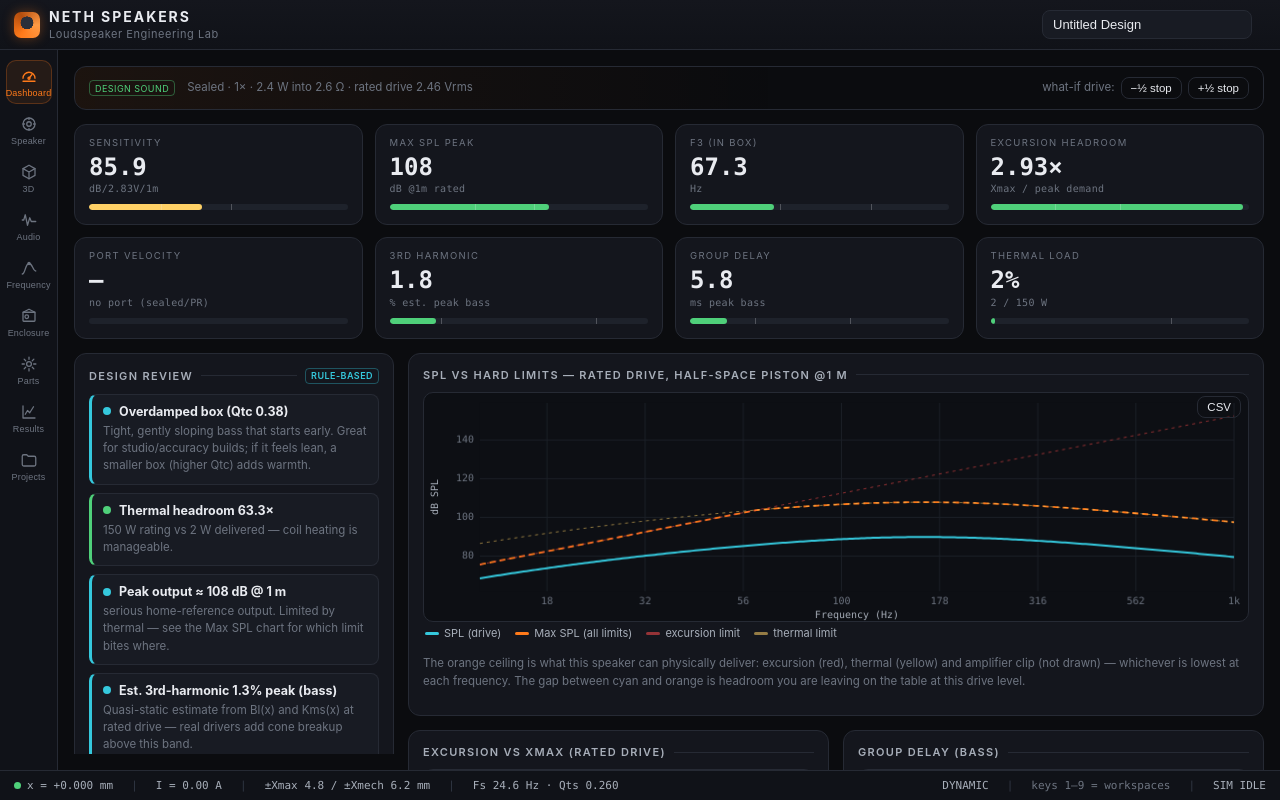
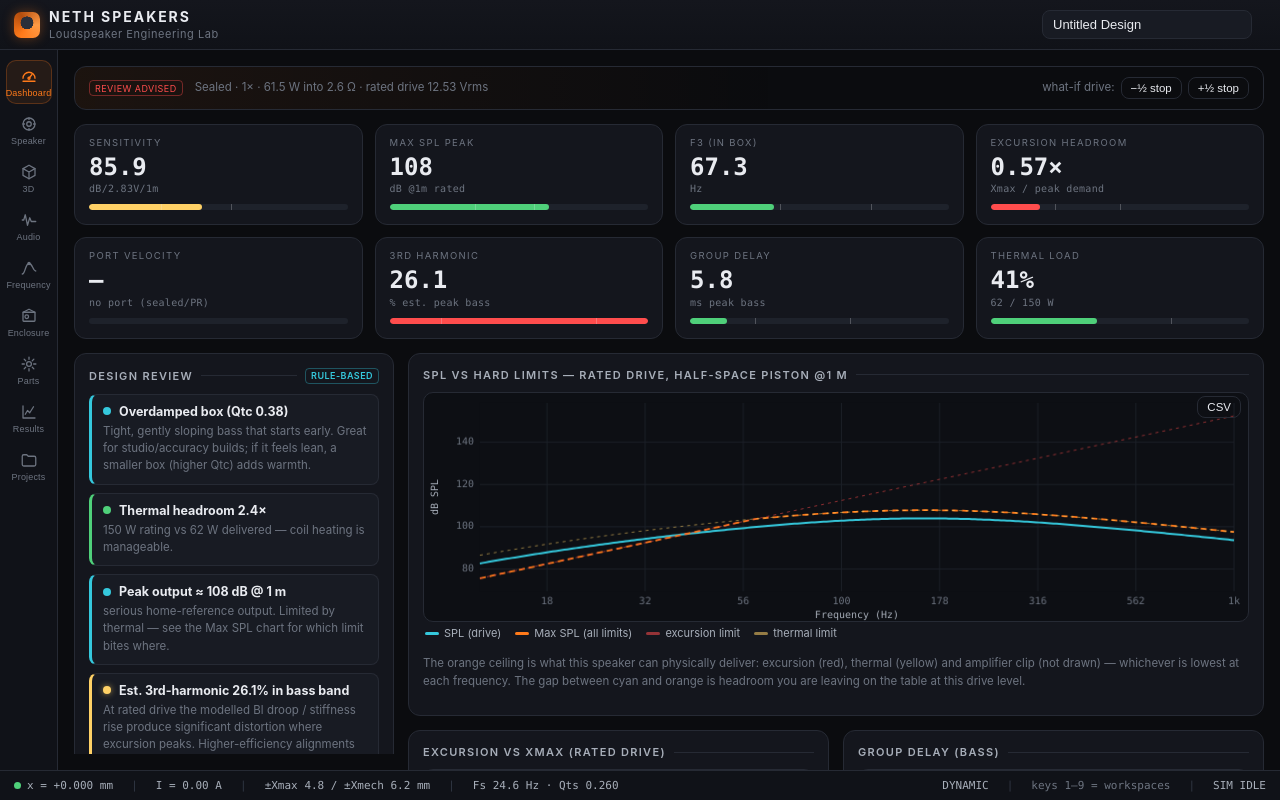
Before and after one commit to thepredicator-ctrl/Neth-speakers, a React (Vite) app: page / in a window 1280 px wide. Built offline with nearby package versions, Linux system fonts and the light colour scheme.

Commit message:
bf1a52d3-b970-45d8-92f8-df0f8dee94a9

```diff
--- a/src/physics/amplifier.ts
+++ b/src/physics/amplifier.ts
@@ -53,14 +53,30 @@ export function computeAmp(amp: AmplifierParams, ts: TSParams, w: WiringInfo): A
  */
 export function suggestedDriveW(ts: TSParams, powerHandlingW: number): number {
   const w = 2 * Math.PI * 40;                       // rad/s at 40 Hz
+  // TRUE mechanical impedance |Zm| = |Rms + j(ωMms − Kms/ω)|
+  // (the spring term divides by ω — it does NOT subtract from ω²Mms directly)
   const zm = Math.sqrt(
     Math.pow(ts.Kms - ts.Mms * w * w, 2) + Math.pow(ts.Rms * w, 2),
-  );                                                 // N·s/m (mech impedance)
+  ) / w;
+  // Full electrical impedance including the motional (back-EMF) term.
+  // For high-Bl drivers Bl²/|Zm| is comparable to or larger than Re at bass
+  // frequencies — ignoring it underestimates the needed drive by 3–10×,
+  // which is exactly the "physical mm too small" symptom.
+  // (|Zm| used as a scalar → motional ≈ −j·Bl²/|Zm|; above resonance Zm is
+  // mass-dominated so the phase error is small. The exact path for UI drive
+  // suggestions is driveForXmaxW() which inverts the real state-space model.)
+  const ze = Math.hypot(ts.Re, w * ts.Le - (ts.Bl * ts.Bl) / zm);
   const xmaxM = Math.max(1e-4, ts.Xmax * 1e-3);      // m one-way
-  // x = Bl·I/Zm  →  Vpk = x·Zm·Re/Bl  →  P = (Vpk/√2)²/Re
-  const watts = (xmaxM * xmaxM * zm * zm * ts.Re) / (2 * ts.Bl * ts.Bl);
+  // −3 dBFS tone (peak amplitude a = 0.708): V_pk@coil = a·√(2·P·Re)
+  //   I_pk = V_pk/|Zelec| ; x_pk = Bl·I_pk/(ω·|Zm|) = Xmax
+  //   → P = (Xmax·ω·|Zm|·|Zelec|/Bl)² / (a²·2·Re) = Xmax²·ω²·Zm²·Ze²/(1.0025·Bl²·Re)
+  const voltsPk = (xmaxM * w * zm * ze) / ts.Bl;
+  const watts = (voltsPk * voltsPk) / (1.0025 * ts.Re);
   const rated = Math.max(1, powerHandlingW);
-  return Math.round(Math.min(rated, Math.max(0.5, watts)) * 100) / 100;
+  // NOT capped at rated: for real subwoofers reaching Xmax at 40 Hz takes burst
+  // power beyond the continuous rating — that is honest physics. Callers may
+  // display a "burst" hint and cap for their own policy.
+  return Math.round(Math.min(150000, Math.max(0.5, watts)) * 100) / 100;
 }
 
 export function impedanceLabel(z: number): string {
--- a/src/physics/freqresp.ts
+++ b/src/physics/freqresp.ts
@@ -10,7 +10,7 @@
 import type { EnclosureParams, TSParams } from './types';
 import { cplx, cmul, cdiv, csub, cabs, carg, type Cx } from './linalg';
 import { RHO0, C_SOUND, mm2m, L2m3 } from './units';
-import { zohDiscretize } from './stateSpace';
+import { buildSystem, zohDiscretize, type WiringInfo } from './stateSpace';
 
 export interface FreqCurve {
   f: number[];        // Hz
@@ -44,6 +44,64 @@ export function responseOverGrid(
 }
 
 function cadd(a: Cx, b: Cx): Cx { return { re: a.re + b.re, im: a.im + b.im }; }
+
+/* ------------------------------------------------------------------ */
+/* Drive level that reaches Xmax — exact, through the real model        */
+/* ------------------------------------------------------------------ */
+
+export interface DriveSuggestion {
+  powerW: number;             // W RMS into the wiring load (burst level)
+  vpeakNeeded: number;        // V peak at the amplifier for −3 dBFS tone → Xmax
+  excursionPerVoltM: number;  // |X/u| at fHz (m per amplifier volt)
+}
+
+/**
+ * Exact drive that brings a −3 dBFS sine at fHz to ONE-WAY Xmax through the
+ * REAL linear system — actual enclosure (sealed/ported/PR), wiring, Le, and
+ * the motional (back-EMF) impedance — by inverting the same transfer the
+ * frequency-response plots use, instead of a hand formula.
+ *
+ * Why not a formula: for high-Bl drivers the motional impedance Bl²/Zm is
+ * comparable to or larger than Re at bass frequencies, so a resistive-load
+ * estimate undershoots the true requirement by 3–10× (the visible "physical
+ * mm too small" bug). Ported-box protection near tuning is also included,
+ * because it is part of |X/u|.
+ *
+ * The result is a BURST level: honest physics says reaching Xmax at 40 Hz
+ * with a long-throw sub takes far more than the continuous thermal rating —
+ * short bass-test bursts are exactly how excursion is demonstrated on the
+ * bench. Callers choose their own capping policy; the worklet clamps cone
+ * travel at the geometric Xmech regardless, so the 3D view can never
+ * over-travel even if the user pushes far past this suggestion.
+ */
+export function driveForXmaxW(
+  ts: TSParams,
+  enclosure: EnclosureParams | null,
+  driverDisplacementL: number,
+  wiring: WiringInfo,
+  fHz = 40,
+): DriveSuggestion {
+  const encResult = enclosure ? computeEnclosure(enclosure, ts, driverDisplacementL) : null;
+  const sys = buildSystem({
+    ts,
+    enclosure,
+    encResult,
+    wiring,
+    sourceImpedance: 0,
+    sampleRate: 48000,
+  });
+  const mag = responseOverGrid(sys.A, sys.B, sys.cx, [fHz]).mag[0] || 1e-15;
+  const load = Math.max(0.5, wiring.loadImpedance);
+  const xmaxM = Math.max(1e-4, ts.Xmax * 1e-3);           // m one-way
+  const vpkTone = xmaxM / mag;                            // V peak at −3 dBFS
+  const vpeak = vpkTone / 0.7079;                         // amplifier vpeak
+  const powerW = (vpeak * vpeak) / (2 * load);            // W into nominal load
+  return {
+    powerW: Math.min(150000, Math.max(0.05, powerW)),
+    vpeakNeeded: vpeak,
+    excursionPerVoltM: mag,
+  };
+}
 
 /** Solve M·y = b (complex, small dense) by Gaussian elimination with pivoting. */
 export function solveComplex(M: Cx[][], b: Cx[]): Cx[] {
--- a/src/physics/validate.ts
+++ b/src/physics/validate.ts
@@ -369,15 +369,20 @@ export function sanitizeEnclosure(e: EnclosureParams, d: DriverParams): Enclosur
 /* ------------------------------------------------------------------ */
 
 export function sanitizeAmplifier(a: AmplifierParams): AmplifierParams {
-  const vRms = num(a.voltageRms, 0.05, 200, 2.83);
-  const clip = a.clipEnabled ? Math.max(num(a.clipVoltageRms, 0.1, 300, 14), vRms) : num(a.clipVoltageRms, 0.1, 300, 14);
+  // Bounds reach bench-burst territory ON PURPOSE: reaching Xmax at 40 Hz with
+  // a high-Bl driver takes far more than the continuous thermal rating (the
+  // motional/back-EMF impedance Bl²/Zm self-limits current). Short bass-test
+  // bursts at 10–100 kW equivalents are exactly how excursion is demonstrated;
+  // clamping here silently amputated the "physical mm" for long-throw drivers.
+  const vRms = num(a.voltageRms, 0.05, 600, 2.83);
+  const clip = a.clipEnabled ? Math.max(num(a.clipVoltageRms, 0.1, 900, 14), vRms) : num(a.clipVoltageRms, 0.1, 900, 14);
   return {
     driveMode: str(a.driveMode, ['voltage', 'power'] as const, 'voltage'),
     voltageRms: vRms,
-    powerW: num(a.powerW, 0.01, 10000, 25),
+    powerW: num(a.powerW, 0.01, 150000, 25),
     clipEnabled: a.clipEnabled === true,
     clipVoltageRms: clip,
-    currentLimitA: num(a.currentLimitA, 0, 200, 0),
+    currentLimitA: num(a.currentLimitA, 0, 1000, 0),
     outputImpedance: num(a.outputImpedance, 0, 8, 0.05),
     bridged: a.bridged === true,
   };
--- a/src/store.ts
+++ b/src/store.ts
@@ -10,9 +10,9 @@ import { defaultDriver, defaultEnclosure, defaultAmplifier, defaultAudio, defaul
 import { computeTS } from './physics/tsp';
 import { computeWinding, type WindingResult } from './physics/winding';
 import { computeMagnet, type MagnetResult } from './physics/magnet';
-import { computeEnclosure } from './physics/freqresp';
+import { computeEnclosure, driveForXmaxW } from './physics/freqresp';
 import { buildSystem, wiringInfo, type SystemModel } from './physics/stateSpace';
-import { computeAmp, suggestedDriveW, type AmpResult } from './physics/amplifier';
+import { computeAmp, type AmpResult } from './physics/amplifier';
 import { MATERIALS } from './physics/materials';
 import { engine, type EngineSnapshot } from './audio/engine';
 import { mm2m, L2m3 } from './physics/units';
@@ -30,6 +30,9 @@ export interface Derived {
   amp: AmpResult;
   encLitres: ReturnType<typeof computeEnclosure> | null;
   driverDisplacementL: number;
+  /** Burst power (W into the wiring load) that brings a −3 dBFS 40 Hz tone to
+   *  one-way Xmax through the REAL model — the "Match Xmax" level. */
+  xmaxDriveW: number;
 }
 
 export interface Workspace {
@@ -80,14 +83,20 @@ interface AppState {
   recompute: () => void;
 }
 
+/** Driver displacement volume estimate (motor + basket below gasket), litres.
+ *  Single source used by both the derived-model build and the drive suggester. */
+export function driverDisplacementL(d: DriverParams): number {
+  return (
+    (Math.PI / 4) * Math.pow(mm2m(d.magnet.diameter), 2) * mm2m(d.magnet.thickness + d.magnet.backPlateThickness + d.magnet.topPlateThickness) * 1e3 +
+    (Math.PI / 4) * Math.pow(mm2m(d.cone.outerDiameter), 2) * mm2m(d.frame.depth * 0.45) * 1e3 * 0.35
+  );
+}
+
 function computeDerived(d: DriverParams, e: EnclosureParams, a: AmplifierParams, mats: (id: string) => MaterialDef | undefined): Derived {
   const ts = computeTS(d, mats);
   const winding = computeWinding(d.coil, mats);
   const magnet = computeMagnet(d.magnet, d.coil, winding, mats);
-  // driver displacement volume estimate (motor + basket below gasket)
-  const driverVolL =
-    (Math.PI / 4) * Math.pow(mm2m(d.magnet.diameter), 2) * mm2m(d.magnet.thickness + d.magnet.backPlateThickness + d.magnet.topPlateThickness) * 1e3 +
-    (Math.PI / 4) * Math.pow(mm2m(d.cone.outerDiameter), 2) * mm2m(d.frame.depth * 0.45) * 1e3 * 0.35;
+  const driverVolL = driverDisplacementL(d);
   const encLitres = computeEnclosure(e, ts, driverVolL);
   const wi = wiringInfo(ts, e.driverCount, e.wiring, e.coilWiring, 1);
   const sys = buildSystem({
@@ -99,7 +108,10 @@ function computeDerived(d: DriverParams, e: EnclosureParams, a: AmplifierParams,
     sampleRate: 48000,
   });
     const amp = computeAmp(a, ts, wi);
-    return { ts, winding, magnet, sys, amp, encLitres, driverDisplacementL: driverVolL };
+    return {
+      ts, winding, magnet, sys, amp, encLitres, driverDisplacementL: driverVolL,
+      xmaxDriveW: driveForXmaxW(ts, e, driverVolL, wi).powerW,
+    };
 }
 
 /** Substeps for the real-time solver by simulation quality. */
@@ -125,15 +137,19 @@ function withDefaults<T>(base: T, patch: unknown): T {
 }
 
 export const useApp = create<AppState>((set, get) => {
-  /** Drive level that shows the driver's rated excursion (see suggestedDriveW).
-   *  Applied automatically on every driver change until the user sets drive
+  /** Drive level that shows the driver's rated excursion: the exact burst
+   *  power that brings a −3 dBFS 40 Hz tone to one-way Xmax through the REAL
+   *  model (driveForXmaxW — includes back-EMF, box, wiring). Applied
+   *  automatically on every driver/enclosure change until the user sets drive
    *  themselves — a fresh/custom build is never left at a 2.83 V reference
    *  that moves a high-Bl sub a fraction of a millimetre. */
   const autoAmp = (driver: DriverParams): AmplifierParams | null => {
     if (get().ampTouched) return null;
     const ts = computeTS(driver, materialFinder(get().customMaterials));
+    const enc = get().enclosure;
+    const wi = wiringInfo(ts, enc.driverCount, enc.wiring, enc.coilWiring, 1);
     const cur = get().amplifier;
-    const powerW = suggestedDriveW(ts, driver.powerHandlingW);
+    const powerW = driveForXmaxW(ts, enc, driverDisplacementL(driver), wi).powerW;
     // keep the user's mode/limit choices, only re-target the level
     return { ...cur, driveMode: 'power', powerW };
   };
@@ -169,16 +185,20 @@ export const useApp = create<AppState>((set, get) => {
   return {
     driver: sanitizeDriver(defaultDriver()),
     enclosure: sanitizeEnclosure(defaultEnclosure(), sanitizeDriver(defaultDriver())),
-    // Fresh session: drive the default driver at its excursion-matched level
-    // (suggestedDriveW) — never the 2.83 V measurement reference.
-    amplifier: sanitizeAmplifier({
-      ...defaultAmplifier(),
-      driveMode: 'power',
-      powerW: suggestedDriveW(
-        computeTS(sanitizeDriver(defaultDriver()), materialFinder([])),
-        sanitizeDriver(defaultDriver()).powerHandlingW,
-      ),
-    }),
+    // Fresh session: drive the default driver at its excursion-matched burst
+    // level (driveForXmaxW — exact, through the real model) — never the
+    // 2.83 V measurement reference that moves a sub a fraction of a mm.
+    amplifier: (() => {
+      const d0 = sanitizeDriver(defaultDriver());
+      const e0 = sanitizeEnclosure(defaultEnclosure(), d0);
+      const ts0 = computeTS(d0, materialFinder([]));
+      const wi0 = wiringInfo(ts0, e0.driverCount, e0.wiring, e0.coilWiring, 1);
+      return sanitizeAmplifier({
+        ...defaultAmplifier(),
+        driveMode: 'power',
+        powerW: driveForXmaxW(ts0, e0, driverDisplacementL(d0), wi0).powerW,
+      });
+    })(),
     audio: defaultAudio(),
     sim: defaultSim(),
     customMaterials: [],
@@ -262,15 +282,32 @@ export const useApp = create<AppState>((set, get) => {
       const driver = sanitizeDriver(withDefaults(defaultDriver(), rec.driver));
       // A saved amplifier block is explicit design intent; if the project has
       // none at all, give it the excursion-matched auto drive.
+      // EXCEPTION: projects saved before excursion-matched drive carry the raw
+      // default amp block (2.83 V reference, 25 W). That was never a user
+      // decision — treating it as "touched" would freeze their restored build
+      // at the 1 mm-of-movement reference this update fixes. Such blocks are
+      // re-targeted to the auto burst drive instead.
       const savedAmp = (rec as { amplifier?: unknown }).amplifier != null;
-      const amp = savedAmp
+      const d0 = defaultAmplifier();
+      const isUntouchedDefaultAmp = (() => {
+        if (!savedAmp) return false;
+        const a = sanitizeAmplifier(withDefaults(defaultAmplifier(), rec.amplifier));
+        return a.driveMode === d0.driveMode
+          && Math.abs(a.voltageRms - d0.voltageRms) < 1e-9
+          && Math.abs(a.powerW - d0.powerW) < 1e-9
+          && a.clipEnabled === false
+          && a.currentLimitA === 0
+          && a.bridged === false;
+      })();
+      const ampExplicit = savedAmp && !isUntouchedDefaultAmp;
+      const amp = ampExplicit
         ? sanitizeAmplifier(withDefaults(defaultAmplifier(), rec.amplifier))
         : sanitizeAmplifier(autoAmp(driver) ?? get().amplifier);
       set({
         driver,
         enclosure: sanitizeEnclosure(withDefaults(defaultEnclosure(), rec.enclosure), driver),
         amplifier: amp,
-        ...(savedAmp ? { ampTouched: true } : null),
+        ...(ampExplicit ? { ampTouched: true } : null),
         audio: sanitizeAudio(withDefaults(defaultAudio(), rec.audio)),
         sim: sanitizeSim(withDefaults(defaultSim(), rec.sim)),
         projectName: typeof rec.name === 'string' ? rec.name.slice(0, 120) : 'Untitled Design',
--- a/src/workspaces/AudioLab.tsx
+++ b/src/workspaces/AudioLab.tsx
@@ -5,7 +5,6 @@ import { engine, type DecodedTrack } from '../audio/engine';
 import { isSafariLike, AUDIO_FILE_ACCEPT } from '../utils/platform';
 import { Section, Btn, Param, Sel, Badge, FileDrop, XBar } from '../components/ui';
 import { useExcursionStats } from '../components/useExcursionStats';
-import { suggestedDriveW } from '../physics/amplifier';
 import { Plot } from '../components/Plot';
 import { Viewport3D, physicalDispMm } from '../components/Viewport3D';
 
@@ -23,6 +22,7 @@ export function AudioLab() {
   const patchAmplifier = useApp((s) => s.patchAmplifier);
   const amp = useApp((s) => s.derived.amp);
   const ts = useApp((s) => s.derived.ts);
+  const xmaxDriveW = useApp((s) => s.derived.xmaxDriveW);
   const driver = useApp((s) => s.driver);
   const snapshot = useApp((s) => s.snapshot);
 
@@ -241,7 +241,7 @@ export function AudioLab() {
           <Section title="Amplifier & Wiring" right={<Badge kind="est">{amp.nominalImpedanceLabel}</Badge>}>
             <div className="row" style={{ flexWrap: 'wrap', gap: 6, marginBottom: 8 }}>
               <Btn small onClick={() => patchAmplifier({ driveMode: 'voltage', voltageRms: 2.83 })}>2.83 V ref</Btn>
-              <Btn small onClick={() => patchAmplifier({ driveMode: 'power', powerW: suggestedDriveW(ts, driver.powerHandlingW) })}>Match Xmax</Btn>
+              <Btn small onClick={() => patchAmplifier({ driveMode: 'power', powerW: xmaxDriveW, clipEnabled: false, currentLimitA: 0 })} title="Burst level that brings a −3 dB 40 Hz tone to one-way Xmax through the real model">Match Xmax (burst)</Btn>
               <Btn small onClick={() => patchAmplifier({ driveMode: 'power', powerW: Math.max(1, Math.round(driver.powerHandlingW / 2)) })}>½ rated</Btn>
               <Btn small onClick={() => patchAmplifier({ driveMode: 'power', powerW: driver.powerHandlingW })}>Rated {driver.powerHandlingW} W</Btn>
             </div>
@@ -251,15 +251,15 @@ export function AudioLab() {
               onChange={(v) => patchAmplifier({ driveMode: v as typeof amplifier.driveMode })}
             />
             {amplifier.driveMode === 'voltage' ? (
-              <Param label="Output voltage" value={amplifier.voltageRms} min={0.1} max={200} step={0.1} digits={2} unit="Vrms" badge="user" onChange={(v) => patchAmplifier({ voltageRms: v })} />
+              <Param label="Output voltage" value={amplifier.voltageRms} min={0.1} max={600} step={0.1} digits={2} unit="Vrms" badge="user" onChange={(v) => patchAmplifier({ voltageRms: v })} />
             ) : (
-              <Param label="Output power" value={amplifier.powerW} min={0.1} max={10000} step={1} digits={0} unit="W" badge="user" onChange={(v) => patchAmplifier({ powerW: v })} hint="Power is converted to drive voltage via the ACTUAL load impedance" />
+              <Param label="Output power" value={amplifier.powerW} min={0.1} max={150000} step={1} digits={0} unit="W" badge="user" onChange={(v) => patchAmplifier({ powerW: v })} hint="Power is converted to drive voltage via the ACTUAL load impedance. Burst levels beyond the continuous rating are expected when matching Xmax — travel is clamped at the mechanical limit" />
             )}
             <div className="note mono" style={{ margin: '2px 0 8px' }}>
               → {amp.vpeak.toFixed(2)} V peak (±) · P = {amp.estimatedPowerW.toFixed(2)} W RMS / {amp.estimatedPowerPeakW.toFixed(1)} W peak
             </div>
-            <Param label="Clip limit" value={amplifier.clipVoltageRms} min={1} max={100} step={0.5} digits={1} unit="Vrms" onChange={(v) => patchAmplifier({ clipVoltageRms: v })} disabled={!amplifier.clipEnabled} />
-            <Param label="Current limit" value={amplifier.currentLimitA} min={0} max={30} step={0.1} digits={1} unit="A (0=off)" onChange={(v) => patchAmplifier({ currentLimitA: v })} />
+            <Param label="Clip limit" value={amplifier.clipVoltageRms} min={1} max={900} step={0.5} digits={1} unit="Vrms" onChange={(v) => patchAmplifier({ clipVoltageRms: v })} disabled={!amplifier.clipEnabled} />
+            <Param label="Current limit" value={amplifier.currentLimitA} min={0} max={1000} step={0.1} digits={1} unit="A (0=off)" onChange={(v) => patchAmplifier({ currentLimitA: v })} />
             <Param label="Output impedance" value={amplifier.outputImpedance} min={0} max={2} step={0.01} digits={2} unit="Ω" onChange={(v) => patchAmplifier({ outputImpedance: v })} />
             <Sel
               label="Simulation channel" value={audio.channel}
--- a/src/workspaces/Simulator3D.tsx
+++ b/src/workspaces/Simulator3D.tsx
@@ -4,7 +4,6 @@ import { useApp } from '../store';
 import { Viewport3D, physicalDispMm } from '../components/Viewport3D';
 import { Section, Btn, Param, Sel, Badge, XBar } from '../components/ui';
 import { useExcursionStats } from '../components/useExcursionStats';
-import { suggestedDriveW } from '../physics/amplifier';
 import { engine } from '../audio/engine';
 
 export function Simulator3D() {
@@ -44,7 +43,7 @@ export function Simulator3D() {
   const overLimit = Math.abs(live.mm) > ts.Xmax;
   const overMech = Math.abs(live.mm) > ts.Xmech * 0.98;
   const driver = useApp((s) => s.driver);
-  const xmaxDrive = suggestedDriveW(ts, driver.powerHandlingW);
+  const xmaxDrive = useApp((s) => s.derived.xmaxDriveW);
   const driveActive = live.mm !== 0;
 
   return (
@@ -53,23 +52,25 @@ export function Simulator3D() {
         <div className="side">
           <Section title="Drive (amplifier)">
             <p className="note" style={{ marginTop: 0 }}>
-              Applies to <b>music playback AND test tones</b>. Drive defaults to the level
-              that reaches <b>Xmax at 40 Hz</b> — the excursion this driver was built for.
+              Applies to <b>music playback AND test tones</b>. Drive defaults to the burst level
+              that reaches <b>Xmax at 40 Hz</b> through the real model — the excursion this driver
+              was built for. That level is typically far beyond the continuous rating (back-EMF),
+              which is exactly how bench excursion demos work: short bursts, not sustained power.
             </p>
             <div className="row" style={{ flexWrap: 'wrap', gap: 6 }}>
               <Btn small onClick={() => patchAmplifier({ driveMode: 'voltage', voltageRms: 2.83 })}>2.83 V ref</Btn>
-              <Btn small onClick={() => patchAmplifier({ driveMode: 'power', powerW: xmaxDrive })}>Match Xmax</Btn>
+              <Btn small onClick={() => patchAmplifier({ driveMode: 'power', powerW: xmaxDrive, clipEnabled: false, currentLimitA: 0 })} title="Burst level that brings a −3 dB 40 Hz tone to one-way Xmax through the real model">Match Xmax (burst)</Btn>
               <Btn small onClick={() => patchAmplifier({ driveMode: 'power', powerW: Math.max(1, Math.round(driver.powerHandlingW / 2)) })}>½ rated</Btn>
               <Btn small onClick={() => patchAmplifier({ driveMode: 'power', powerW: driver.powerHandlingW })}>Rated {driver.powerHandlingW} W</Btn>
             </div>
             {amplifier.driveMode === 'voltage' ? (
               <Param
-                label="Drive voltage" value={amplifier.voltageRms} min={0.1} max={200} step={0.1} digits={1} unit="Vrms" badge="user"
+                label="Drive voltage" value={amplifier.voltageRms} min={0.1} max={600} step={0.1} digits={1} unit="Vrms" badge="user"
                 onChange={(v) => patchAmplifier({ driveMode: 'voltage', voltageRms: v })}
               />
             ) : (
               <Param
-                label="Drive power" value={amplifier.powerW} min={0.5} max={10000} step={1} digits={0} unit="W" badge="user"
+                label="Drive power" value={amplifier.powerW} min={0.5} max={150000} step={1} digits={0} unit="W" badge="user"
                 onChange={(v) => patchAmplifier({ driveMode: 'power', powerW: v })}
               />
             )}
@@ -80,8 +81,8 @@ export function Simulator3D() {
             <p className="note">
               The cone motion comes from the electro-mechanical model driven sample-by-sample by the actual
               signal — never a canned animation. At 2.83 V (lab reference) a high-Bl subwoofer moves only a
-              fraction of a millimetre — that is real physics, not a bug. Use <b>Match Xmax</b> or <b>Rated</b>
-              to see the travel the driver was designed for.
+              fraction of a millimetre — that is real physics, not a bug. Cone travel is always clamped at
+              the geometric mechanical limit, so the view can never over-travel.
             </p>
           </Section>
 
```
Also changed, not shown: 1 other file (tests, documents, lock files or other folders).
